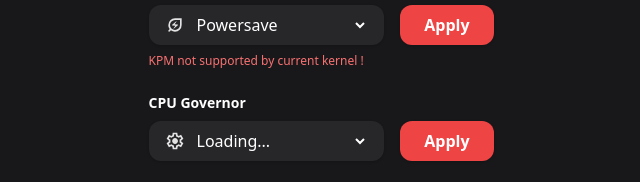
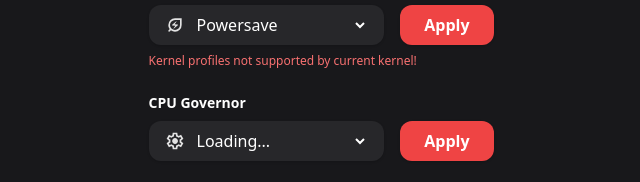
Before and after one commit to topnotchfreaks/tnf_tweaker, a plain HTML site: page webroot/index.html in a window 1280 px wide. Shown: the part 367-549 px from the top of the page, 319-959 px from the left. Drawn offline with nearby package versions, Linux system fonts and the light colour scheme.

Commit message:
Add language translation support for kernel profiles support message

```diff
--- a/webroot/index.html
+++ b/webroot/index.html
@@ -91,7 +91,7 @@
           Apply
         </button>
       </div>
-      <div id="kprofiles-support-info" class="mt-2 text-xs text-red-400"></div>
+      <div id="kprofiles-support-info" class="mt-2 text-xs text-red-400" data-i18n="kprofiles_support_info"></div>
     </div>
 
     <!-- CPU Governor Selector -->
--- a/webroot/language.js
+++ b/webroot/language.js
@@ -36,7 +36,8 @@ const translations = {
     save: "Save",
     add_game: "Add Game Package",
     package_help: "Enter the game's package name (e.g. com.mobile.legends)",
-    add: "Add"
+    add: "Add",
+    kprofiles_support_info: "Kernel profiles not supported by current kernel!"
   },
   es: {
     kernel_profiles_mode: "Modo de Perfiles del Kernel",
@@ -59,7 +60,8 @@ const translations = {
     save: "Guardar",
     add_game: "Agregar Paquete de Juego",
     package_help: "Ingrese el nombre del paquete del juego (ej. com.mobile.legends)",
-    add: "Agregar"
+    add: "Agregar",
+    kprofiles_support_info: "¡Los perfiles de kernel no son compatibles con el kernel actual!"
   },
   id: {
     kernel_profiles_mode: "Mode Profil Kernel",
@@ -82,7 +84,8 @@ const translations = {
     save: "Simpan",
     add_game: "Tambah Paket Game",
     package_help: "Masukkan nama paket game (misal: com.mobile.legends)",
-    add: "Tambah"
+    add: "Tambah",
+    kprofiles_support_info: "Profil kernel tidak didukung oleh kernel saat ini!"
   },
   ja: {
     kernel_profiles_mode: "カーネルプロファイルモード",
@@ -105,7 +108,8 @@ const translations = {
     save: "保存",
     add_game: "ゲームパッケージを追加",
     package_help: "ゲームのパッケージ名を入力 (例: com.mobile.legends)",
-    add: "追加"
+    add: "追加",
+    kprofiles_support_info: "カーネルプロファイルは現在のカーネルでサポートされていません！"
   },
   pt: {
     kernel_profiles_mode: "Modo de Perfis do Kernel",
@@ -128,7 +132,8 @@ const translations = {
     save: "Salvar",
     add_game: "Adicionar pacote de jogo",
     package_help: "Digite o nome do pacote do jogo (ex: com.mobile.legends)",
-    add: "Adicionar"
+    add: "Adicionar",
+    kprofiles_support_info: "Perfis do kernel não suportados pelo kernel atual!"
   },
   zh: {
     kernel_profiles_mode: "内核配置模式",
@@ -151,7 +156,8 @@ const translations = {
     save: "保存",
     add_game: "添加游戏包",
     package_help: "输入游戏的包名 (例如: com.mobile.legends)",
-    add: "添加"
+    add: "添加",
+    kprofiles_support_info: "当前内核不支持内核配置文件！"
   },
   kr: {
     kernel_profiles_mode: "커널 프로필 모드",
@@ -174,6 +180,7 @@ const translations = {
     save: "저장",
     add_game: "게임 패키지 추가",
     package_help: "게임의 패키지 이름 입력 (예: com.mobile.legends)",
-    add: "추가"
+    add: "추가",
+    kprofiles_support_info: "현재 커널에서 커널 프로필을 지원하지 않습니다!"
   }
 };
--- a/webroot/script.js
+++ b/webroot/script.js
@@ -133,11 +133,17 @@
           info = document.createElement('div');
           info.id = 'kprofiles-support-info';
           info.className = 'mt-2 text-xs text-red-400';
+          info.setAttribute('data-i18n', 'kprofiles_support_info');
           container.appendChild(info);
         }
       }
       if (info) {
-        info.textContent = supported ? '' : 'KPM not supported by current kernel !';
+        if (supported) {
+          info.textContent = '';
+        } else {
+          const lang = localStorage.getItem('tnf_lang') || 'en';
+          info.textContent = translations[lang]?.kprofiles_support_info || 'Kernel profiles not supported by current kernel!';
+        }
       }
     }
 
```
